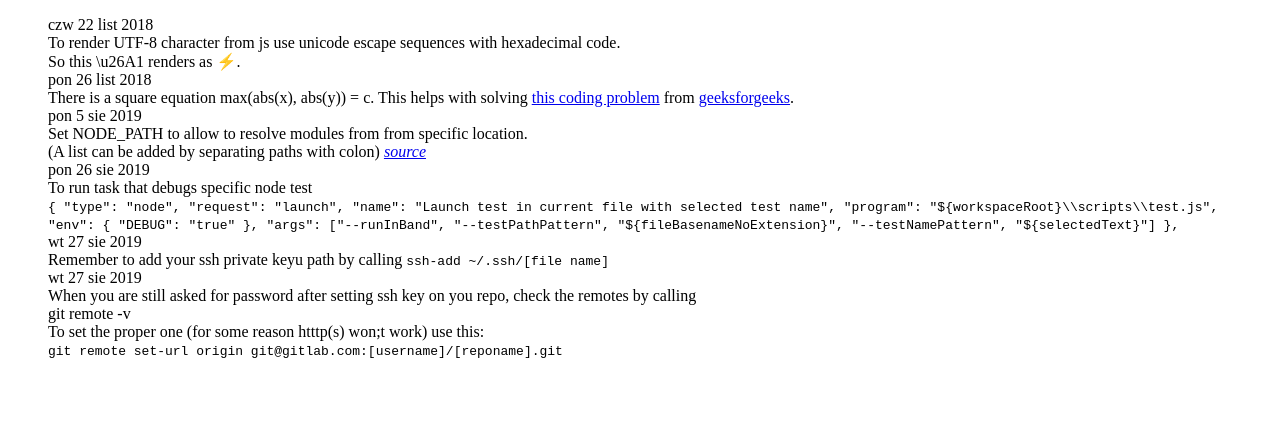
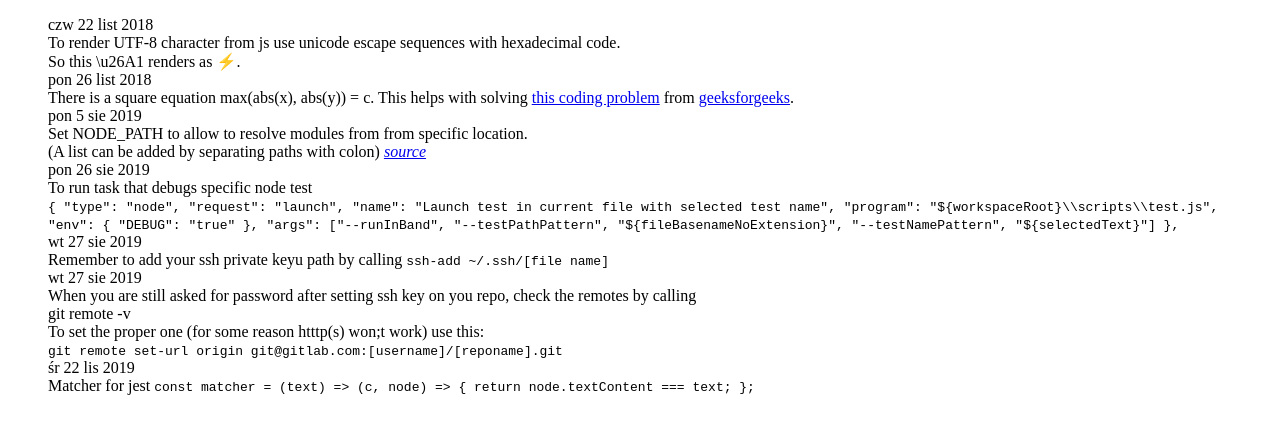
Before and after one commit to grzegorczykmichal/til, a plain HTML site: page index.html in a window 1280 px wide. Drawn offline with Linux system fonts and the light colour scheme.

Commit message:
Update index.html

```diff
--- a/index.html
+++ b/index.html
@@ -69,6 +69,20 @@
                     To set the proper one (for some reason htttp(s) won;t work) use this:<br/>
                     <code>git remote set-url origin git@gitlab.com:[username]/[reponame].git</code>
                 </li>
+
+                <li>
+                    śr 22 lis 2019
+                    <br/>
+                    Matcher for jest
+                    <code>
+                        const matcher = (text) => (c, node) => {
+                            return node.textContent === text;
+                        };
+                    </code>
+                </li>
+
+
+
             </ol>
         </div>
     </body>
```
